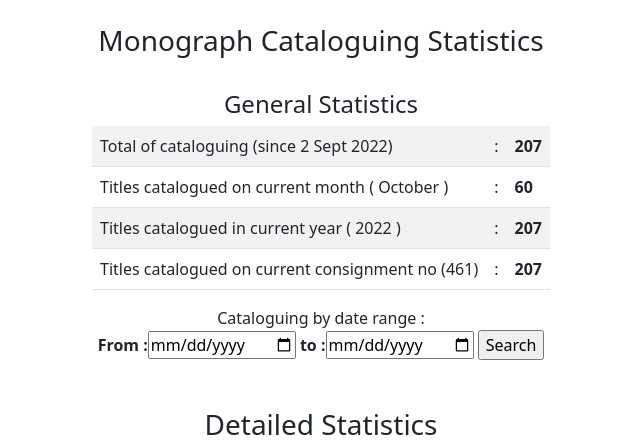
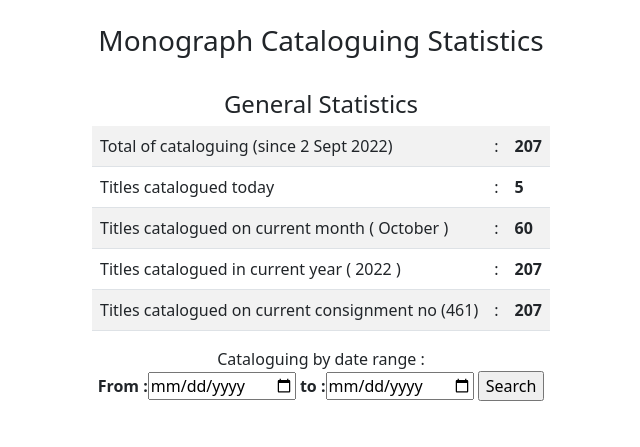
Before and after one commit to rudysant/jakartaoffice2, a Django app: page /cat_stat/ in a window 1280 px wide. Shown: the part 112-559 px from the top of the page, without its empty margins (319-959 px from the left). Run offline with Django 4.2, Linux system fonts and the light colour scheme; data comes from the database, SQL or seed files in the repository; both versions use the stored data as it was after the commit.

Commit message:
Commit 2022-10-11

```diff
--- a/nlajkt_cat_stat/templates/cat_stat.html
+++ b/nlajkt_cat_stat/templates/cat_stat.html
@@ -8,7 +8,7 @@
 <div class="container">
 <table style="width: auto;" class="table table-striped">
     <tr><td>Total of cataloguing (since 2 Sept 2022)</td><td> : </td><td><b> {{ bookcount }} </b></td></tr>
-
+    <tr><td>Titles catalogued today<td>:</td></td><td><b>{{ catt }}</b></td></tr>
     <tr><td>Titles catalogued on current month ( {% now "F" %} )</td><td> : </td><td><b> {{ catmonth }} </b></td></tr>
     <tr><td>Titles catalogued in current year ( {% now "Y" %} )</td><td> : </td><td><b> {{ catyear }} </b></td></tr>
     <tr><td>Titles catalogued on current consignment no ({{ curcons }})</td><td> : </td><td><b> {{ catcons }} </b></td></tr>
--- a/nlajkt_cat_stat/views.py
+++ b/nlajkt_cat_stat/views.py
@@ -21,7 +21,7 @@ def cat_stat(request):
     bookcount = Catalogues.objects.all().count()
     catyear = Catalogues.objects.filter(entry_date__year=thisyear).count()
     catmonth = Catalogues.objects.filter(entry_date__month=thismonth).count()
-#    catt = Catalogues.objects.filter(entry_date=today).count()
+    catt = Catalogues.objects.filter(entry_date=today).count()
     catcons = Catalogues.objects.filter(consignment_no = curcons).count()
     pubyear = Catalogues.objects.values('publish_year').order_by('-publish_year').annotate(pubyearcount=Count('publish_year'))
     typepub = Catalogues.objects.values('publisher_type').annotate(typepubcount=Count('publisher_type'))
@@ -33,7 +33,7 @@ def cat_stat(request):
 
     context = {
         'catyear' : catyear,
-#        'catt' : catt,
+        'catt' : catt,
         'bookcount' : bookcount,
         'catmonth' : catmonth,
         'curcons' : curcons,
--- a/nlajkt_stat/settings.py
+++ b/nlajkt_stat/settings.py
@@ -26,7 +26,7 @@ SECRET_KEY = 'django-insecure-03sh492&+8+qu3_oo7#xij+hrafsyvi(4udz4c7r1v&8yru1b&
 # SECURITY WARNING: don't run with debug turned on in production!
 DEBUG = True
 
-ALLOWED_HOSTS = ['localhost', '127.0.0.1']
+ALLOWED_HOSTS = ['jakartaoffice.pythonanywhere.com']
 
 
 # Application definition
```
Also changed, not shown: db.sqlite3.
